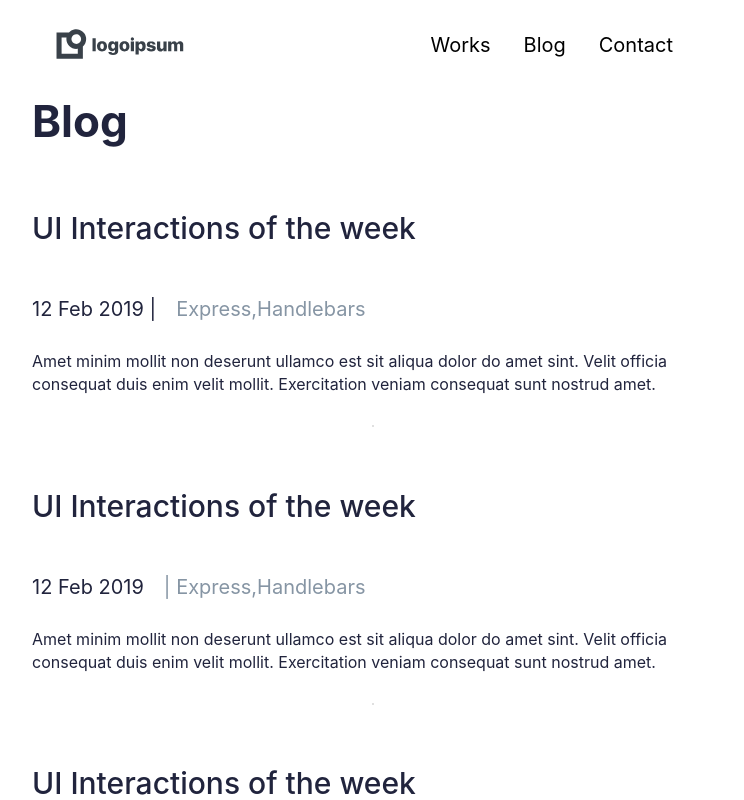
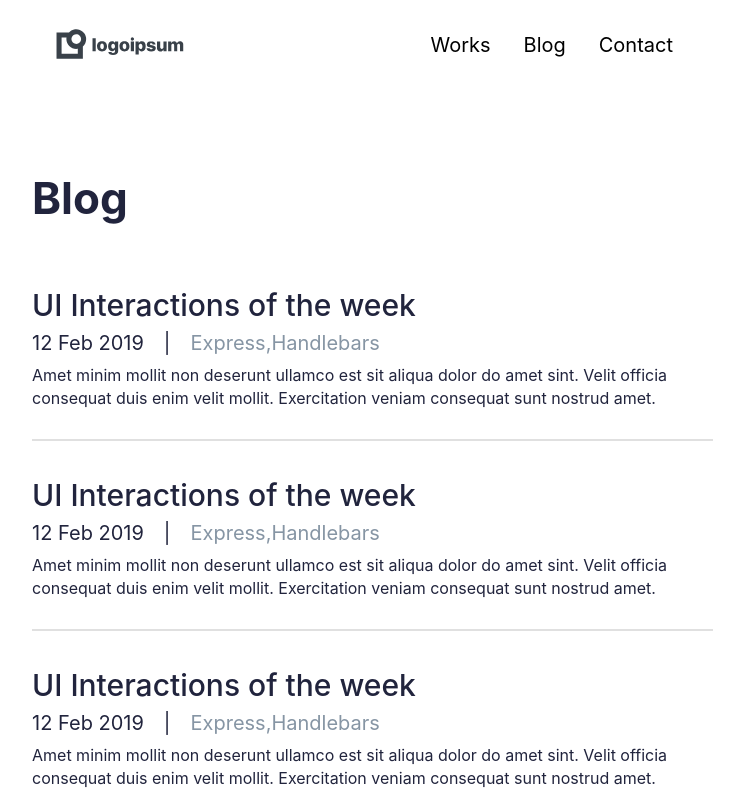
Before and after one commit to TechLounge777/Next.js-Porfolio, a Next.js app: page /blog in a window 1280 px wide. Shown: the top 800 px of the page, without its empty margins (267-1011 px from the left). Built offline with nearby package versions, Linux system fonts and the light colour scheme.

Commit message:
changed styles in BlogPage

```diff
--- a/components/SubPages/BlogPage.js
+++ b/components/SubPages/BlogPage.js
@@ -7,6 +7,7 @@ import {
   PostTitle,
   PostData,
   PostDate,
+  Break,
   PostCategory,
   PostText,
   PostLineBreak,
@@ -21,7 +22,8 @@ const BlogPage = () => {
           <BlogPost>
             <PostTitle>UI Interactions of the week</PostTitle>
             <PostData>
-              <PostDate>12 Feb 2019 |</PostDate>
+              <PostDate>12 Feb 2019</PostDate>
+              <Break>|</Break>
               <PostCategory>Express,Handlebars</PostCategory>
             </PostData>
             <PostText>
@@ -36,7 +38,8 @@ const BlogPage = () => {
             <PostTitle>UI Interactions of the week</PostTitle>
             <PostData>
               <PostDate>12 Feb 2019</PostDate>
-              <PostCategory>| Express,Handlebars</PostCategory>
+              <Break>|</Break>
+              <PostCategory>Express,Handlebars</PostCategory>
             </PostData>
             <PostText>
               Amet minim mollit non deserunt ullamco est sit aliqua dolor do
@@ -49,7 +52,8 @@ const BlogPage = () => {
             <PostTitle>UI Interactions of the week</PostTitle>
             <PostData>
               <PostDate>12 Feb 2019</PostDate>
-              <PostCategory> | Express,Handlebars</PostCategory>
+              <Break>|</Break>
+              <PostCategory>Express,Handlebars</PostCategory>
             </PostData>
             <PostText>
               Amet minim mollit non deserunt ullamco est sit aliqua dolor do
@@ -62,7 +66,8 @@ const BlogPage = () => {
             <PostTitle>UI Interactions of the week</PostTitle>
             <PostData>
               <PostDate>12 Feb 2019</PostDate>
-              <PostCategory> | Express,Handlebars</PostCategory>
+              <Break>|</Break>
+              <PostCategory>Express,Handlebars</PostCategory>
             </PostData>
             <PostText>
               Amet minim mollit non deserunt ullamco est sit aliqua dolor do
--- a/components/SubPages/BlogPage.styles.js
+++ b/components/SubPages/BlogPage.styles.js
@@ -17,6 +17,8 @@ export const BlogHeader = styled.h1`
   font-size: 44px;
   line-height: 60px;
   font-weight: 700;
+  margin-top: 106px;
+  margin-bottom: 55px;
 `;
 export const BlogPost = styled.div``;
 export const PostTitle = styled.h2`
@@ -39,6 +41,14 @@ export const PostDate = styled.h3`
   margin-right: 20px;
 `;
 
+export const Break = styled.h3`
+  font-size: 20px;
+  line-height: 29px;
+  font-weight: 400;
+  color: #21243d;
+  margin-right: 20px;
+`;
+
 export const PostCategory = styled.h3`
   font-size: 20px;
   line-height: 29px;
@@ -46,7 +56,7 @@ export const PostCategory = styled.h3`
   color: #8695a4;
 `;
 
-export const PostText = styled.div`
+export const PostText = styled.p`
   font-size: 16px;
   line-height: 23px;
   font-weight: 400;
--- a/styles/globals.css
+++ b/styles/globals.css
@@ -1,7 +1,6 @@
 html,
 body {
-  padding: 0;
-  margin: 0;
+  position: relative;
   font-family: -apple-system, BlinkMacSystemFont, Segoe UI, Roboto, Oxygen,
     Ubuntu, Cantarell, Fira Sans, Droid Sans, Helvetica Neue, sans-serif;
 }
@@ -13,4 +12,6 @@ a {
 
 * {
   box-sizing: border-box;
+  padding: 0;
+  margin: 0;
 }
```
